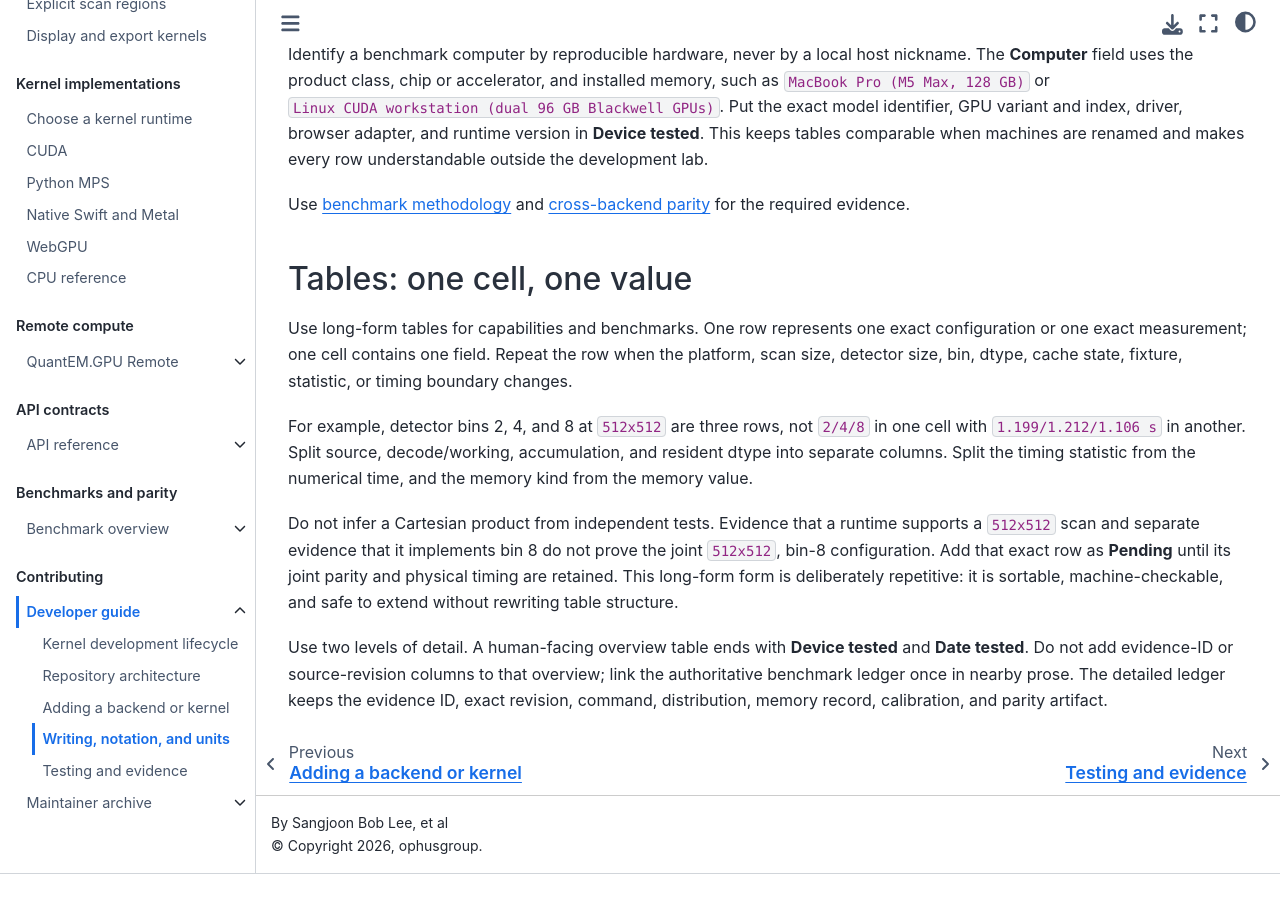
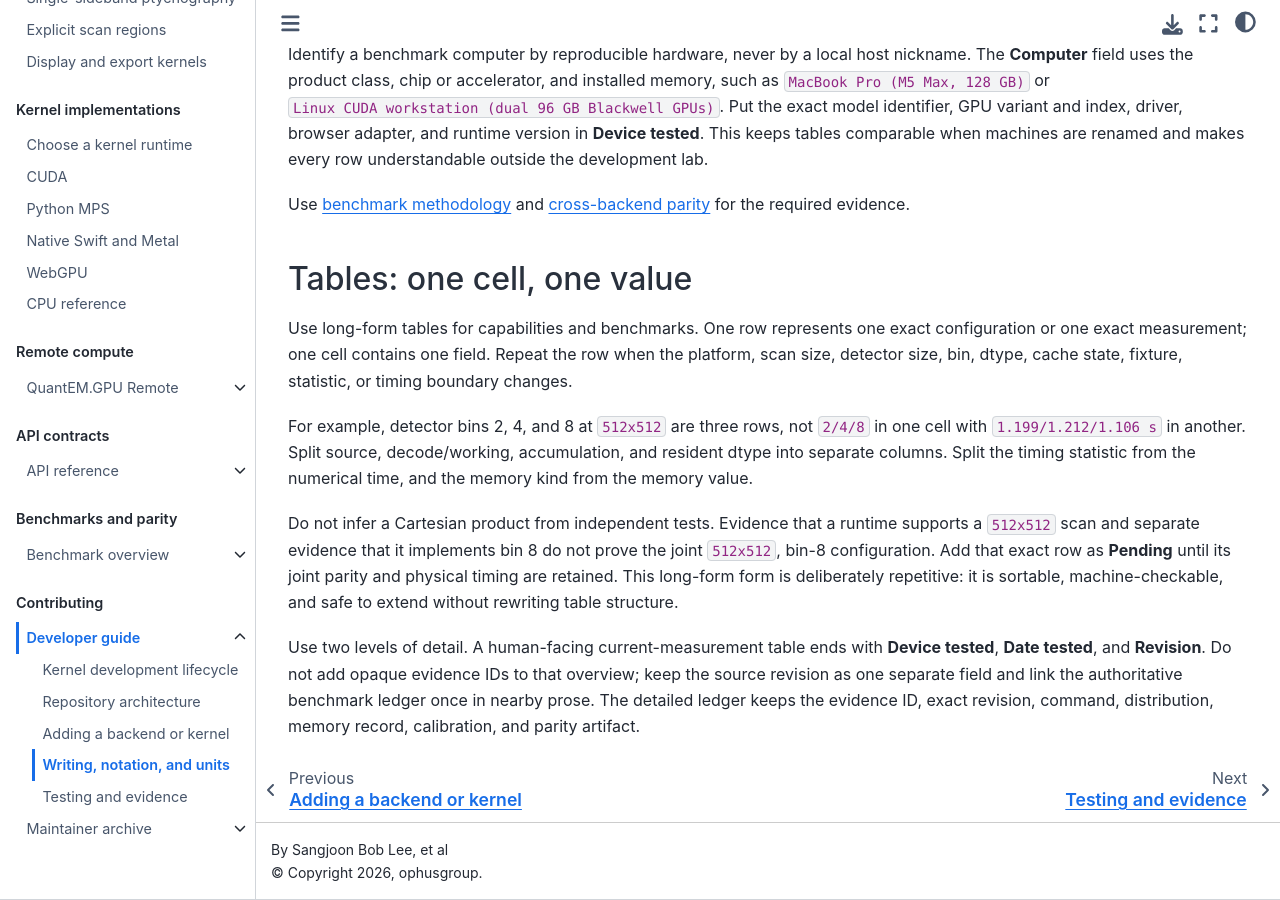
Before and after one commit to bobleesj/quantem.gpu, a Jupyter Book: the page built from docs/developer/writing.md, in a window 1280 px wide and 900 px high, scrolled down 3033 px. Built offline with Jupyter Book 1.0.4 settings and Sphinx 7.4.7 and the Sphinx Book theme 1.1.4, drawn with Linux system fonts in a browser that asks for light colours; before the commit the page ends 3907 px from its top, so only the background shows below that.

Commit message:
Align benchmark revision provenance

```diff
--- a/docs/developer/writing.md
+++ b/docs/developer/writing.md
@@ -160,8 +160,9 @@ runtime supports a `512x512` scan and separate evidence that it implements bin
 long-form form is deliberately repetitive: it is sortable, machine-checkable,
 and safe to extend without rewriting table structure.
 
-Use two levels of detail. A human-facing overview table ends with **Device
-tested** and **Date tested**. Do not add evidence-ID or source-revision columns
-to that overview; link the authoritative benchmark ledger once in nearby prose.
-The detailed ledger keeps the evidence ID, exact revision, command, distribution,
-memory record, calibration, and parity artifact.
+Use two levels of detail. A human-facing current-measurement table ends with
+**Device tested**, **Date tested**, and **Revision**. Do not add opaque evidence
+IDs to that overview; keep the source revision as one separate field and link
+the authoritative benchmark ledger once in nearby prose. The detailed ledger
+keeps the evidence ID, exact revision, command, distribution, memory record,
+calibration, and parity artifact.
--- a/docs/performance/evidence_manifest.json
+++ b/docs/performance/evidence_manifest.json
@@ -11,7 +11,7 @@
     },
     {
       "path": "docs/dashboard.md",
-      "sha256": "000789aa63c6d3de32f9f49950418eb43e95ec628504dc137cd666586a5a785e",
+      "sha256": "737d4434285a89f20f7643a0d2714636c8e1712ec40816f7367149efce121a78",
       "role": "Single human-facing current capability, speed, memory, and parity overview"
     },
     {
@@ -51,7 +51,7 @@
     },
     {
       "path": "docs/performance/changes.md",
-      "sha256": "6407edee4bb8938e740043ba034e4a9342b2eda1b0d624f55923b5035e4dde22",
+      "sha256": "ac8cd018f6c8ac28bcbc14086ac8c843cb096ca7600df989f95017c65df0d931",
       "role": "Benchmark promotion, rejection, and supersession decisions without copied values"
     },
     {
```
Also changed, not shown: docs/dashboard.md (+3 -3 lines), docs/performance/changes.md (+1 -1 lines), 1 other file.
